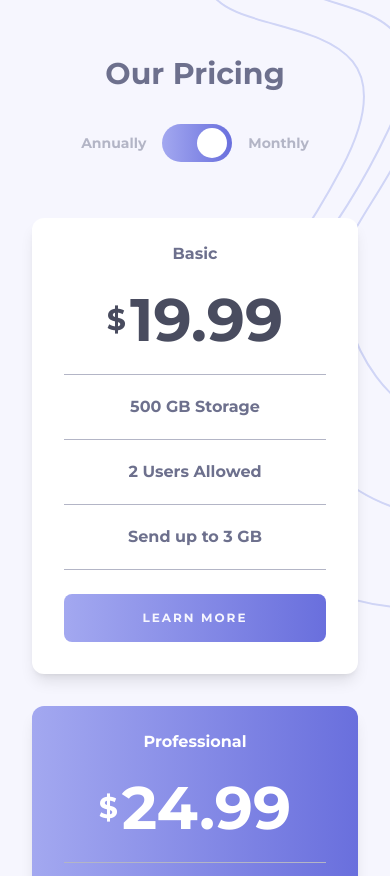
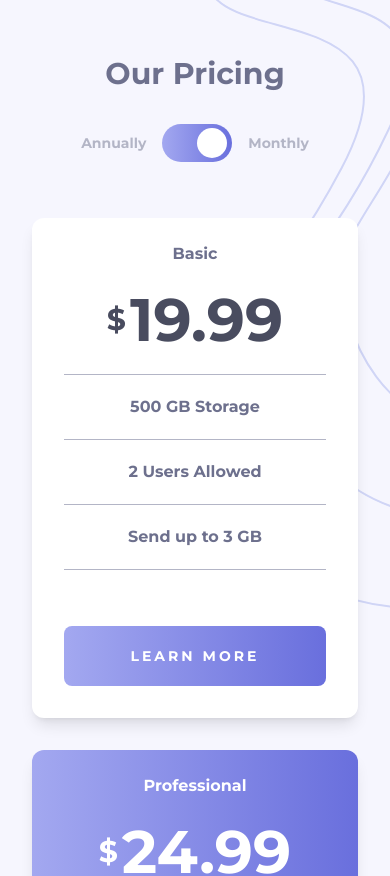
Before and after one commit to Dvin12/FrontEndMentorChallenges, a React (Vite) app: page / in a window 390 px wide. Shown: the top 876 px of the page. Built offline with nearby package versions, Linux system fonts and the light colour scheme.

Commit message:
added hover effects and finished the mobile design

```diff
--- a/src/components/Card.jsx
+++ b/src/components/Card.jsx
@@ -28,13 +28,21 @@ export default function Card({ type, price, storage, users, send }) {
         </li>
       </ul>
       <button
-        className={`mb-8 ${
+        className={`${
           type === "Professional"
-            ? "bg-[#fff] text-gradient2"
+            ? ""
             : "bg-gradient-to-r from-gradient1 to-gradient2"
-        } w-full py-4 rounded-lg text-vLGrayishBlue tracking-[2px] text-xs `}
+        } w-full h-[60px] my-8  rounded-lg overflow-hidden  `}
       >
-        LEARN MORE
+        <div
+          className={`${
+            type === "Professional"
+              ? "text-gradient1 bg-[#fff] hover:bg-transparent hover:text-[#fff] hover:border-[#fff] hover:border-[1px]"
+              : "text-[#fff] hover:bg-[#fff] hover:border-gradient2 hover:border-[1px] hover:text-gradient2"
+          } uppercase text-sm tracking-[3px] w-full h-[60px] flex items-center justify-center transition rounded-lg`}
+        >
+          Learn More
+        </div>
       </button>
     </article>
   );
--- a/tailwind.config.js
+++ b/tailwind.config.js
@@ -9,6 +9,7 @@ export default {
       dGrayishBlue: "hsl(232,13%,33%)",
       gradient1: "hsl(236,72%,79%)",
       gradient2: "hsl(237,63%,64%)",
+      transparent: "hsl(0,0%,0%,0)",
     },
     fontFamily: {
       Montserrat: ["Montserrat"],
```
